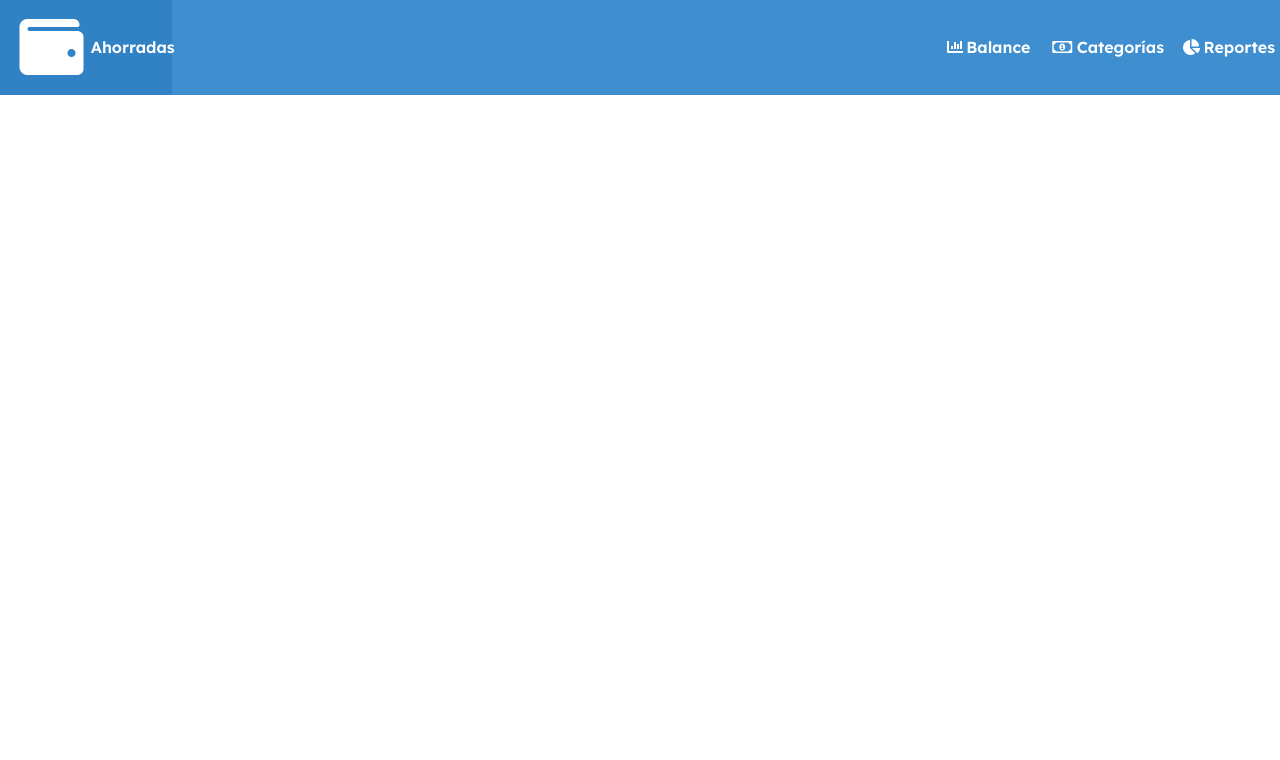
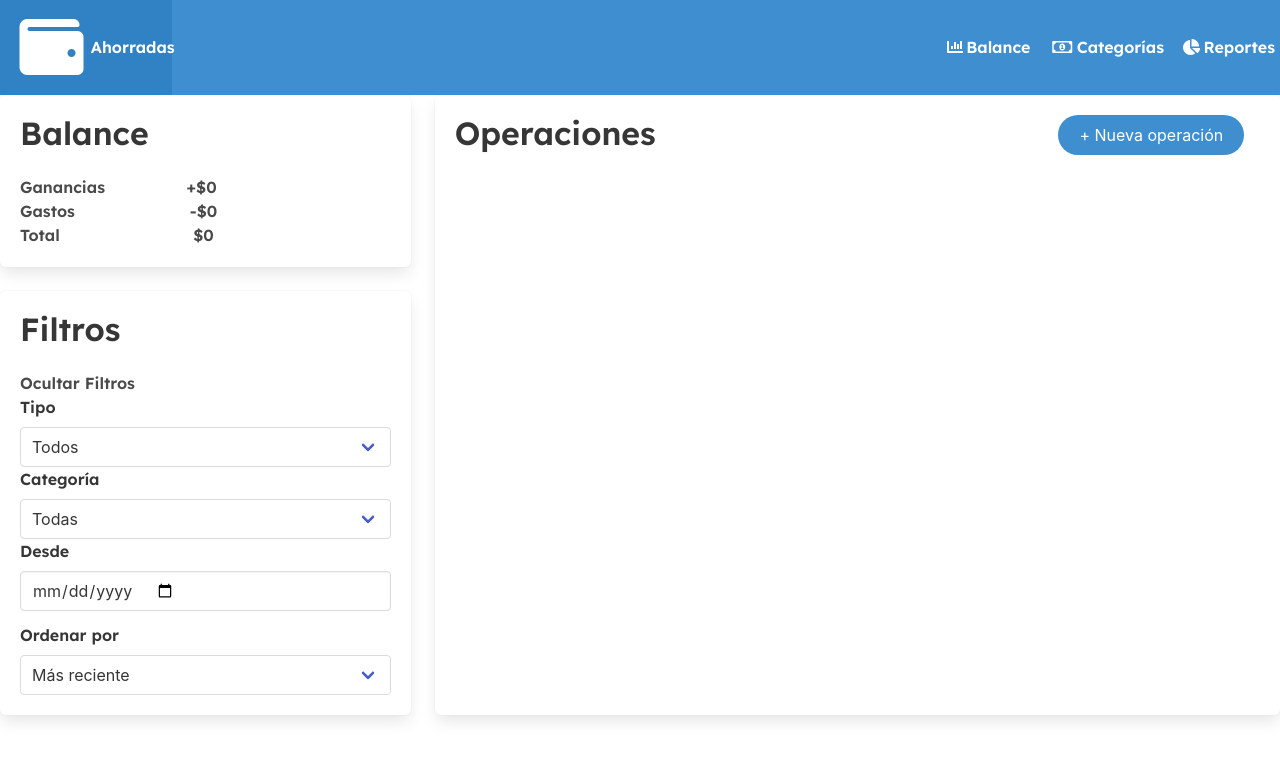
Before and after one commit to agustinasc/proyecto-ahorradas, a plain HTML site: page index.html in a window 1280 px wide. Drawn offline with nearby package versions, Linux system fonts and the light colour scheme.

Commit message:
Update/Desarrollando columnas de inicio sujeta a cambios

```diff
--- a/app.js
+++ b/app.js
@@ -0,0 +1,7 @@
+//**** DOM ****
+
+const addOperation = document.getElementById("add-operation");
+
+
+
+//**** EVENTS ****/
--- a/index.html
+++ b/index.html
@@ -36,14 +36,14 @@
 
         <div id="navbarBasicExample" class="navbar-menu">
           <div class="navbar-end">
-            <a class="navbar-item"><i class="fas fa-chart-bar"></i>
+            <a class="navbar-item" id="balance-button"><i class="fas fa-chart-bar"></i>
               Balance
             </a>
 
-            <a class="navbar-item"><i class="far fa-money-bill-alt"></i>
+            <a class="navbar-item" id="category-button"><i class="far fa-money-bill-alt"></i>
               Categorías
             </a>
-            <a class="navbar-item"><i class="fas fa-chart-pie"></i>
+            <a class="navbar-item" id="report-button"><i class="fas fa-chart-pie"></i>
               Reportes
             </a>
 
@@ -87,6 +87,82 @@
 
 
 
+      <!-- **** SECCIÓN DE COLUMNAS-INICIO PARA BALANCE - OPERACIONES Y FILTRO **** -->
+      <main>
+
+      <section class="container-balance">
+
+        <div class="tile is-ancestor">
+          <div class="tile is-4 is-vertical is-parent">
+            <div class="tile is-child box">
+              <h2 class="title">Balance</h2>
+              <div class="balance-sum">
+              <div class="sum">Ganancias</div>
+              <div class="input-sum">+$0</div>
+            </div>
+              <div class="balance-expenses">
+              <div class="sum">Gastos</div>
+              <div class="sum-expenses">-$0</div>
+            </div>
+              <div class="balance-total">
+              <div class="sum">Total</div>
+              <div class="total">$0</div>
+            </div>
+            </div>
+            <div class="tile is-child box">
+              <h2 class="title">Filtros</h2>
+              <div>Ocultar Filtros</div>
+              <label for="tipo" class="label">Tipo</label>
+              <div class="select is-fullwidth">
+                <select class="">
+                  <option>Todos</option>
+                  <option>Gasto</option>
+                  <option>Ganancia</option>
+                </select>
+              </div>
+              <label for="categoria" class="label">Categoría</label>
+              <div class="select is-fullwidth">
+                <select class="">
+                  <option>Todas</option>
+                  <option>Comida</option>
+                  <option>Servicios</option>
+                  <option>Salidas</option>
+                  <option>Educación</option>
+                  <option>Transporte</option>
+                  <option>Trabajo</option>
+                  <option>Deporte</option>
+                </select>
+              </div>
+              <div class="field">
+                <label for="fecha" class="label">Desde</label>
+                <input class="input" type="date" name="label" id="">
+              </div>
+              <label for="ordenar" class="label">Ordenar por</label>
+              <div class="select is-fullwidth">
+                <select class="">
+                  <option>Más reciente</option>
+                  <option>Menos reciente</option>
+                  <option>Mayor monto</option>
+                  <option>Menor monto</option>
+                  <option>A/Z</option>
+                  <option>Z/A</option>
+                </select>
+              </div>
+            </div>
+          </div>
+          <div class="tile is-parent">
+            <div class="tile is-child box">
+              <span class="new-operation"><h2 class="title">Operaciones</h2>
+              <button id="add-operation" class="button is-info is-rounded button-new">+ Nueva operación</button></span>
+            </div>
+          </div>
+        </div>
+
+      </section>
+    </main>
+
+
+
     <script src="./app.js"></script>
 </body>
 </html>
--- a/style.css
+++ b/style.css
@@ -24,3 +24,45 @@
 .fa-chart-bar, .fa-money-bill-alt, .fa-chart-pie{
     margin: 4%;
 }
+
+
+/* Estilo de formulario balance de inicio */
+
+.balance-sum, .balance-expenses, .balance-total{
+    display: flex;
+    flex-direction: row;
+}
+.input-sum{
+    margin-left: 22%;
+}
+.sum-expenses{
+    margin-left: 31%;
+}
+.total{
+    margin-left: 36%;
+}
+
+.sum{
+    font-family: 'Lexend', sans-serif;
+    font-weight: bold;
+}
+
+
+
+/**** + Nueva operación ****/
+
+.new-operation{
+    display: flex;
+    flex-direction: row;
+}
+.button-new{
+    margin-left: 50%;
+}
+
+
+/**** Filtros de inicio ****/
+
+.is-child, .box{
+    font-family: 'Lexend', sans-serif;
+    font-weight: bold;
+}
```
